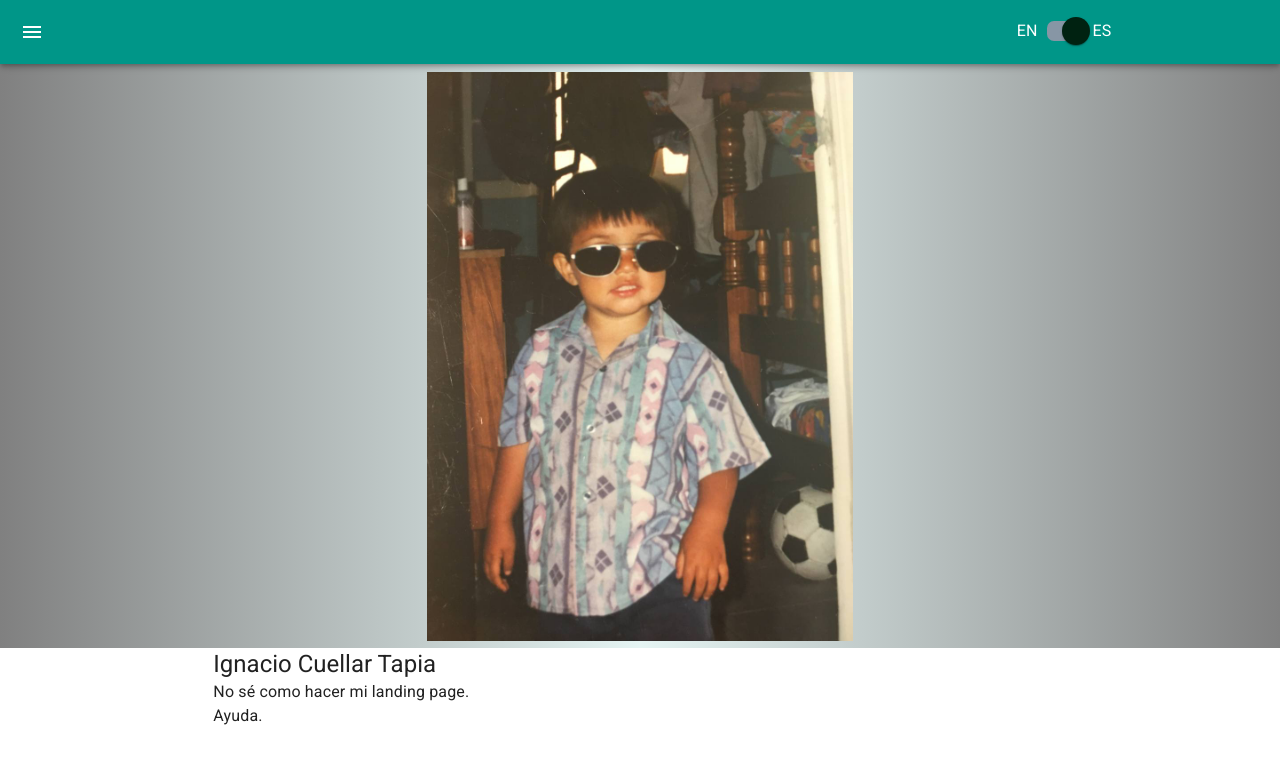
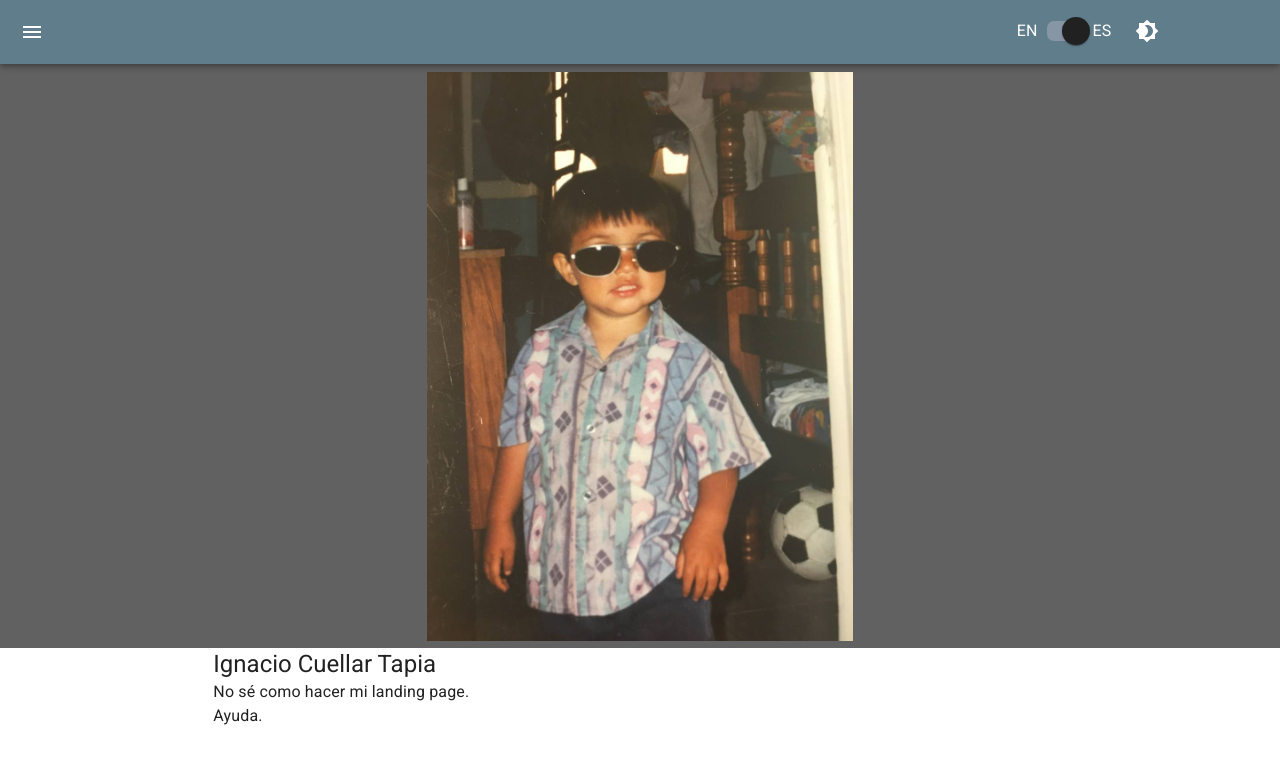
Before and after one commit to Kuellar/Kuellar.github.io, a React (Create React App) app: page / in a window 1280 px wide. Shown: the top 764 px of the page. Built offline with nearby package versions, Linux system fonts and the light colour scheme.

Commit message:
Change colors and add Dark mode

```diff
--- a/src/App.js
+++ b/src/App.js
@@ -1,6 +1,6 @@
 import React, { Suspense, StrictMode } from "react";
 import { createTheme, ThemeProvider } from "@mui/material/styles";
-import { teal, orange } from "@mui/material/colors";
+import { blueGrey, grey } from "@mui/material/colors";
 import Layout from "./components/Layout";
 import LoadingPage from "./pages/LandingPage";
 import { I18nextProvider } from "react-i18next";
@@ -9,11 +9,8 @@ import common_es from "./translations/es/common.json";
 import common_en from "./translations/en/common.json";
 import "./styles.css";
 
-const theme = createTheme({
-  palette: {
-    primary: teal,
-    secondary: orange,
-  },
+export const ColorModeContext = React.createContext({
+  toggleColorMode: () => {},
 });
 
 i18next.init({
@@ -30,13 +27,37 @@ i18next.init({
 });
 
 function App() {
+  const [mode, setMode] = React.useState("light");
+  const colorMode = React.useMemo(
+    () => ({
+      toggleColorMode: () => {
+        setMode((prevMode) => (prevMode === "light" ? "dark" : "light"));
+      },
+    }),
+    []
+  );
+
+  const theme = React.useMemo(
+    () =>
+      createTheme({
+        palette: {
+          mode,
+          primary: blueGrey,
+          secondary: grey,
+        },
+      }),
+    [mode]
+  );
+
   return (
     <StrictMode>
       <I18nextProvider i18n={i18next}>
         <Suspense fallback={LoadingPage}>
-          <ThemeProvider theme={theme}>
-            <Layout />
-          </ThemeProvider>
+          <ColorModeContext.Provider value={colorMode}>
+            <ThemeProvider theme={theme}>
+              <Layout />
+            </ThemeProvider>
+          </ColorModeContext.Provider>
         </Suspense>
       </I18nextProvider>
     </StrictMode>
--- a/src/components/Layout.js
+++ b/src/components/Layout.js
@@ -13,7 +13,7 @@ import ListItemIcon from "@mui/material/ListItemIcon";
 import ListItemText from "@mui/material/ListItemText";
 import { styled, useTheme } from "@mui/material/styles";
 import Toolbar from "@mui/material/Toolbar";
-import React, { useState, useEffect } from "react";
+import React, { useState, useEffect, useContext } from "react";
 import HomeIcon from "@mui/icons-material/Home";
 import PrintIcon from "@mui/icons-material/Print";
 import LightbulbIcon from "@mui/icons-material/Lightbulb";
@@ -27,6 +27,9 @@ import LandingPage from "../pages/LandingPage";
 import Impresiones from "../pages/Impresiones";
 import Ideas from "../pages/Ideas";
 import Proyectos from "../pages/Proyectos";
+import { ColorModeContext } from "../App";
+import Brightness4Icon from "@mui/icons-material/Brightness4";
+import Brightness7Icon from "@mui/icons-material/Brightness7";
 
 // const LandingPage = React.lazy(() => import("../pages/LandingPage"));
 // const Impresiones = React.lazy(() => import("../pages/Impresiones"));
@@ -99,7 +102,7 @@ const MaterialUISwitch = styled(Switch)(({ theme }) => ({
     },
   },
   "& .MuiSwitch-thumb": {
-    backgroundColor: "#002211",
+    backgroundColor: "#212121",
     width: 28,
     height: 28,
     marginTop: "3px",
@@ -129,6 +132,8 @@ const Layout = ({ children }) => {
   const [open, setOpen] = useState(false);
   const [page, setPage] = useState("LandingPage");
   const [EnEs, setEnEs] = useState(true);
+
+  const colorMode = useContext(ColorModeContext);
 
   useEffect(() => {
     if (EnEs) {
@@ -190,6 +195,17 @@ const Layout = ({ children }) => {
             <Typography variant="body1" sx={{ marginTop: "5px" }}>
               ES
             </Typography>
+            <IconButton
+              sx={{ ml: 2, paddingTop: 0, mb: 1 }}
+              onClick={colorMode.toggleColorMode}
+              color="inherit"
+            >
+              {theme.palette.mode === "dark" ? (
+                <Brightness7Icon />
+              ) : (
+                <Brightness4Icon />
+              )}
+            </IconButton>
           </Grid>
         </Grid>
       </AppBar>
--- a/src/pages/LandingPage.js
+++ b/src/pages/LandingPage.js
@@ -4,13 +4,16 @@ import Grid from "@mui/material/Grid";
 import { useTranslation } from "react-i18next";
 import yo from "../images/yo-old.JPG";
 import { Typography } from "@mui/material";
+import { useTheme } from "@mui/material/styles";
 
 const LandingPage = () => {
   const { t } = useTranslation("common");
+  const theme = useTheme();
+
   return (
     <Fragment>
       <Box sx={{ flexGrow: 1 }}>
-        <Grid container className="landingBackground">
+        <Grid container sx={{ background: theme.palette.secondary.dark }}>
           <Grid item xs />
           <Grid item xs={12} sm={6} md={5} lg={4} xl={3}>
             <img
--- a/src/styles.css
+++ b/src/styles.css
@@ -2,8 +2,3 @@
     margin-top: 8px;
     max-width: 100%;
 }
-
-.landingBackground {
-    background: rgb(128,128,128);
-    background: linear-gradient(90deg, rgba(128,128,128,1) 0%, rgba(0,150,136,0.1) 50%, rgba(128,128,128,1) 100%);
-}
```
